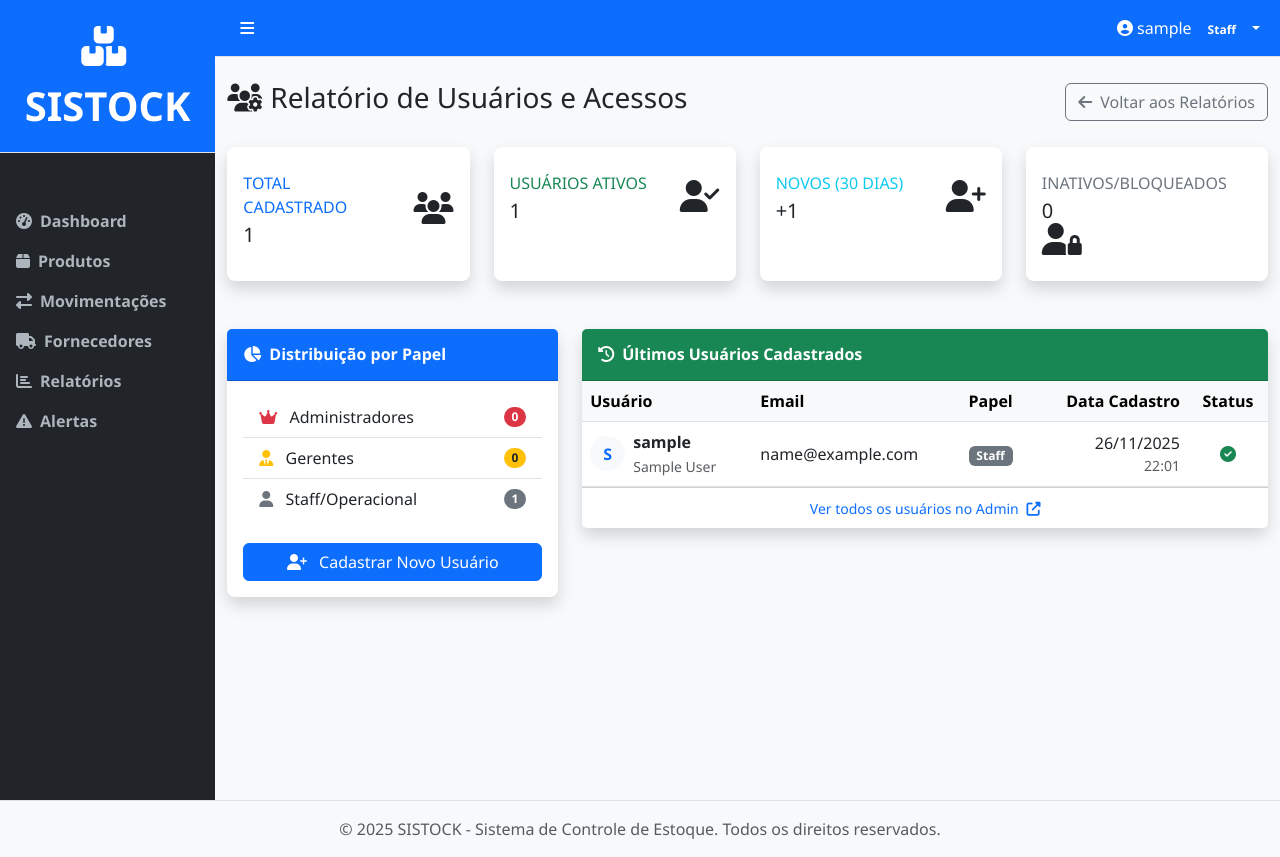
After one commit to mateus-s-a/SISTOCK, a Django app: page /reports/users/ in a window 1280 px wide. The commit adds this page. Run offline with Django 5.2, Linux system fonts and the light colour scheme; the visitor is signed in with stand-in values (Sample User, id 1); data comes from the database, SQL or seed files in the repository; parts of the project's set-up code (start-up, migrations or seed data) failed here and were passed over.

Commit message:
feat(reports): Adiciona métricas p/ usuários ativos/inativos e roles

```diff
--- /dev/null
+++ b/apps/reports/templates/reports/user_report.html
@@ -0,0 +1,183 @@
+{% extends 'base.html' %}
+{% load static %}
+
+{% block title %}{{ page_title }} - SISTOCK{% endblock %}
+
+{% block content %}
+
+<div class="d-flex justify-content-between align-items-center mb-4">
+    <h1 class="h3 text-gray-800"><i class="fas fa-users-cog me-2"></i>{{ page_title }}</h1>
+    <a href="{% url 'reports:report_index' %}" class="btn btn-outline-secondary">
+        <i class="fas fa-arrow-left me-1"></i> Voltar aos Relatórios
+    </a>
+</div>
+
+<!-- Cards de Resumo -->
+<div class="row mb-4">
+    <!-- Total Usuários -->
+    <div class="col-xl-3 col-md-6 mb-4">
+        <div class="card border-left-primary shadow h-100 py-2">
+            <div class="card-body">
+                <div class="row no-gutters align-items-center">
+                    <div class="col mr-2">
+                        <div class="text-xs font-weight-bold text-primary text-uppercase mb-1">Total Cadastrado</div>
+                        <div class="h5 mb-0 font-weight-bold text-gray-800">{{ total_users }}</div>
+                    </div>
+                    <div class="col-auto"><i class="fas fa-users fa-2x text-gray-300"></i></div>
+                </div>
+            </div>
+        </div>
+    </div>
+
+    <!-- Ativos -->
+    <div class="col-xl-3 col-md-6 mb-4">
+        <div class="card border-left-success shadow h-100 py-2">
+            <div class="card-body">
+                <div class="row no-gutters align-items-center">
+                    <div class="col mr-2">
+                        <div class="text-xs font-weight-bold text-success text-uppercase mb-1">Usuários Ativos</div>
+                        <div class="h5 mb-0 font-weight-bold text-gray-800">{{ active_users }}</div>
+                    </div>
+                    <div class="col-auto"><i class="fas fa-user-check fa-2x text-gray-300"></i></div>
+                </div>
+            </div>
+        </div>
+    </div>
+
+    <!-- Novos (30 dias) -->
+    <div class="col-xl-3 col-md-6 mb-4">
+        <div class="card border-left-info shadow h-100 py-2">
+            <div class="card-body">
+                <div class="row no-gutters align-items-center">
+                    <div class="col mr-2">
+                        <div class="text-xs font-weight-bold text-info text-uppercase mb-1">Novos (30 dias)</div>
+                        <div class="h5 mb-0 font-weight-bold text-gray-800">+{{ new_users_30d }}</div>
+                    </div>
+                    <div class="col-auto"><i class="fas fa-user-plus fa-2x text-gray-300"></i></div>
+                </div>
+            </div>
+        </div>
+    </div>
+
+    <!-- Inativos -->
+    <div class="col-xl-3 col-md-6 mb-4">
+        <div class="card border-left-secondary shadow h-100 py-2">
+            <div class="card-body">
+                <div class="row no-gutters align-items-center">
+                    <div class="col mr-2">
+                        <div class="text-xs font-weight-bold text-secondary text-uppercase mb-1">Inativos/Bloqueados</div>
+                        <div class="h5 mb-0 font-weight-bold text-gray-800">{{ inactive_users }}</div>
+                    </div>
+                    <div class="col-auto"><i class="fas fa-user-lock fa-2x text-gray-300"></i></div>
+                </div>
+            </div>
+        </div>
+    </div>
+</div>
+
+<div class="row">
+    <!-- Coluna Esquerda: Distribuição por Papel -->
+    <div class="col-lg-4 mb-4">
+        <div class="card shadow mb-4">
+            <div class="card-header py-3 bg-primary text-white">
+                <h6 class="m-0 fw-bold"><i class="fas fa-chart-pie me-2"></i>Distribuição por Papel</h6>
+            </div>
+            <div class="card-body">
+                <div class="list-group list-group-flush">
+                    <div class="list-group-item d-flex justify-content-between align-items-center">
+                        <span><i class="fas fa-crown text-danger me-2"></i> Administradores</span>
+                        <span class="badge bg-danger rounded-pill">{{ users_by_role.ADMIN }}</span>
+                    </div>
+                    <div class="list-group-item d-flex justify-content-between align-items-center">
+                        <span><i class="fas fa-user-tie text-warning me-2"></i> Gerentes</span>
+                        <span class="badge bg-warning text-dark rounded-pill">{{ users_by_role.MANAGER }}</span>
+                    </div>
+                    <div class="list-group-item d-flex justify-content-between align-items-center">
+                        <span><i class="fas fa-user text-secondary me-2"></i> Staff/Operacional</span>
+                        <span class="badge bg-secondary rounded-pill">{{ users_by_role.STAFF }}</span>
+                    </div>
+                </div>
+
+                <!-- Botão de Ação Rápida -->
+                <div class="mt-4 text-center">
+                    <a href="{% url 'accounts:user_register' %}" class="btn btn-primary w-100">
+                        <i class="fas fa-user-plus me-2"></i> Cadastrar Novo Usuário
+                    </a>
+                </div>
+            </div>
+        </div>
+    </div>
+
+    <!-- Coluna Direita: Últimos Cadastrados -->
+    <div class="col-lg-8 mb-4">
+        <div class="card shadow mb-4">
+            <div class="card-header py-3 bg-success text-white">
+                <h6 class="m-0 fw-bold"><i class="fas fa-history me-2"></i>Últimos Usuários Cadastrados</h6>
+            </div>
+            <div class="card-body p-0">
+                <div class="table-responsive">
+                    <table class="table table-hover mb-0 align-middle">
+                        <thead class="table-light">
+                            <tr>
+                                <th>Usuário</th>
+                                <th>Email</th>
+                                <th>Papel</th>
+                                <th class="text-end">Data Cadastro</th>
+                                <th class="text-center">Status</th>
+                            </tr>
+                        </thead>
+                        <tbody>
+                            {% for user in recent_users %}
+                            <tr>
+                                <td>
+                                    <div class="d-flex align-items-center">
+                                        <div class="avatar-sm bg-light text-primary rounded-circle me-2 d-flex align-items-center justify-content-center" style="width:35px; height:35px; font-weight:bold;">
+                                            {{ user.username|slice:":1"|upper }}
+                                        </div>
+                                        <div>
+                                            <span class="fw-bold">{{ user.username }}</span><br>
+                                            <small class="text-muted">{{ user.get_full_name }}</small>
+                                        </div>
+                                    </div>
+                                </td>
+                                <td>{{ user.email|default:"-" }}</td>
+                                <td>
+                                    {% if user.profile.role == 'ADMIN' %}
+                                        <span class="badge bg-danger">Admin</span>
+                                    {% elif user.profile.role == 'MANAGER' %}
+                                        <span class="badge bg-warning text-dark">Manager</span>
+                                    {% else %}
+                                        <span class="badge bg-secondary">Staff</span>
+                                    {% endif %}
+                                </td>
+                                <td class="text-end">
+                                    {{ user.date_joined|date:"d/m/Y" }}
+                                    <small class="d-block text-muted">{{ user.date_joined|date:"H:i" }}</small>
+                                </td>
+                                <td class="text-center">
+                                    {% if user.is_active %}
+                                        <i class="fas fa-check-circle text-success" title="Ativo"></i>
+                                    {% else %}
+                                        <i class="fas fa-ban text-danger" title="Inativo"></i>
+                                    {% endif %}
+                                </td>
+                            </tr>
+                            {% empty %}
+                            <tr>
+                                <td colspan="5" class="text-center py-4 text-muted">Nenhum usuário encontrado.</td>
+                            </tr>
+                            {% endfor %}
+                        </tbody>
+                    </table>
+                </div>
+            </div>
+            <div class="card-footer bg-white text-center">
+                <a href="{% url 'admin:auth_user_changelist' %}" class="text-decoration-none small">
+                    Ver todos os usuários no Admin <i class="fas fa-external-link-alt ms-1"></i>
+                </a>
+            </div>
+        </div>
+    </div>
+</div>
+
+{% endblock %}
--- a/apps/reports/urls.py
+++ b/apps/reports/urls.py
@@ -9,4 +9,6 @@ urlpatterns = [
     path('movements/', views.MovementReportView.as_view(), name='movement_report'),
     path('export/stock/', views.export_stock_csv, name='export_stock_csv'),
     path('export/movements/', views.export_movements_csv, name='export_movements_csv'),
+
+    path('users/', views.UserReportView.as_view(), name='user_report'),
 ]
--- a/apps/reports/views.py
+++ b/apps/reports/views.py
@@ -1,11 +1,14 @@
 from django.shortcuts import render, HttpResponse
 from django.views.generic import TemplateView, ListView
 from django.contrib.auth.mixins import LoginRequiredMixin
+from django.contrib.auth.models import User
 from django.db.models import F, ExpressionWrapper, DecimalField, Count, Sum, Q
 import csv
 
 from apps.products.models import Product
 from apps.inventory.models import StockMovement
+from apps.accounts.mixins import AdminRequiredMixin
+from apps.accounts.models import Profile
 from datetime import datetime, timedelta
 from django.utils import timezone
 
@@ -172,6 +175,50 @@ class MovementReportView(LoginRequiredMixin, ListView):
         return context
 
 
+class UserReportView(AdminRequiredMixin, LoginRequiredMixin, TemplateView):
+    """
+    Relatório detalhado de usuários, papéis e atividades recentes.
+    Apenas acessível por ADMIN.
+    """
+    template_name = 'reports/user_report.html'
+
+    def get_context_data(self, **kwargs):
+        context = super().get_context_data(**kwargs)
+
+        # 1. Total de Usuários Ativos vs Inativos
+        total_users = User.objects.count()
+        active_users = User.objects.filter(is_active=True).count()
+        inactive_users = total_users - active_users
+
+        # 2. Distribuição por Papel (Role)
+        # 'aggregate' para performance ou 'queries' separadas para clareza
+        users_by_role = {
+            'ADMIN': Profile.objects.filter(role='ADMIN', user__is_active=True).count(),
+            'MANAGER': Profile.objects.filter(role='MANAGER', user__is_active=True).count(),
+            'STAFF': Profile.objects.filter(role='STAFF', user__is_active=True).count(),
+        }
+
+        # 3. Novos usuários nos últimos 30 dias
+        last_30_days = timezone.now() - timedelta(days=30)
+        new_users_30d = User.objects.filter(date_joined__gte=last_30_days).count()
+
+        # 4. Lista de Últimos Cadastrados (Top 10)
+        recent_users = User.objects.select_related('profile').order_by('-date_joined')[:10]
+
+        context.update({
+            'total_users': total_users,
+            'active_users': active_users,
+            'inactive_users': inactive_users,
+            'users_by_role': users_by_role,
+            'new_users_30d': new_users_30d,
+            'recent_users': recent_users,
+            'page_title': 'Relatório de Usuários e Acessos',
+        })
+
+        return context
+
+
+
 def export_stock_csv(request):
     """Export CSV Estoque"""
     response = HttpResponse(content_type='text/csv; charset=utf-8')
```
Also changed, not shown: apps/inventory/templates/inventory/dashboard.html (+5 -2 lines), apps/inventory/views.py (+6 -1 lines), apps/reports/templates/reports/report_index.html (+22 -0 lines).
